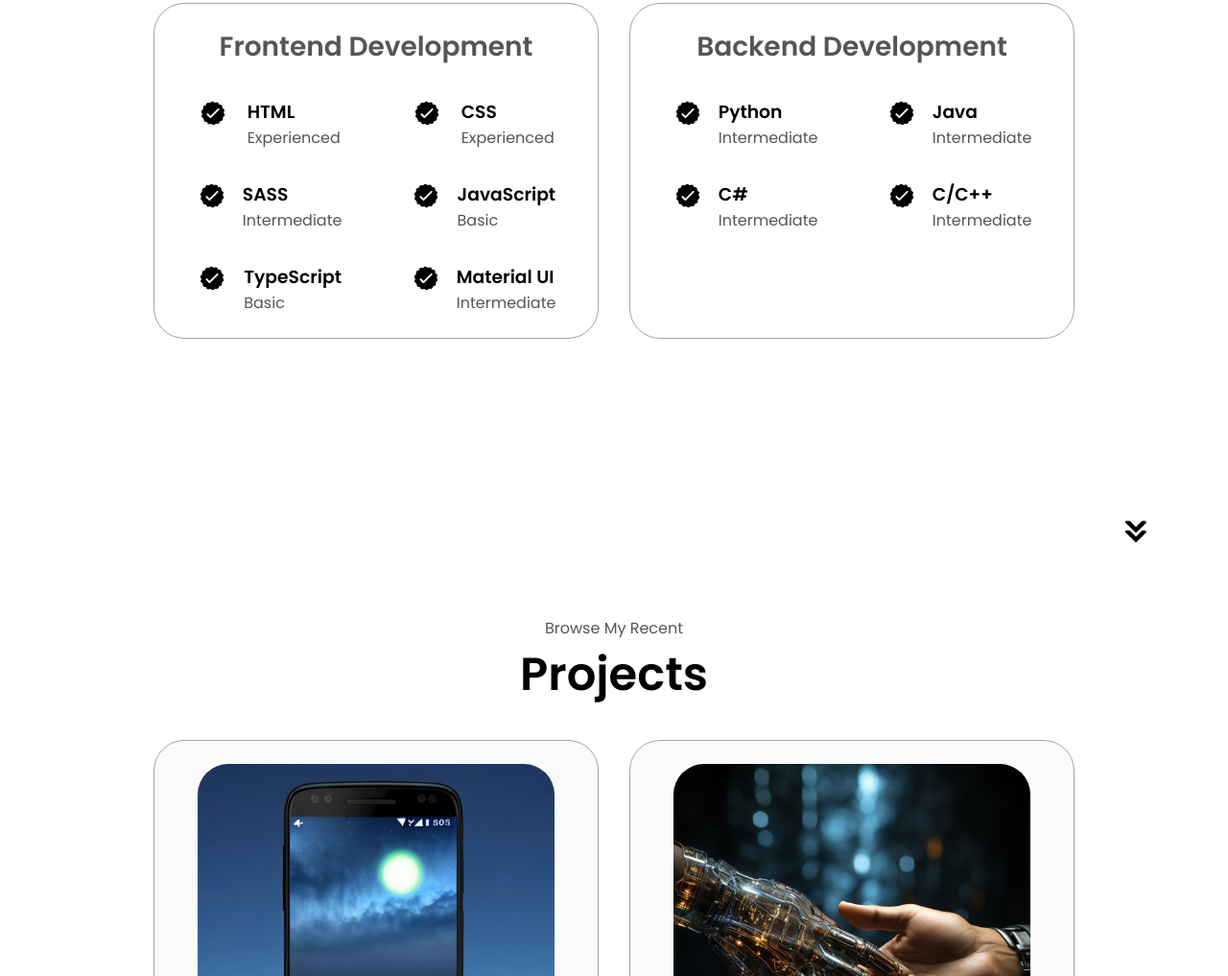
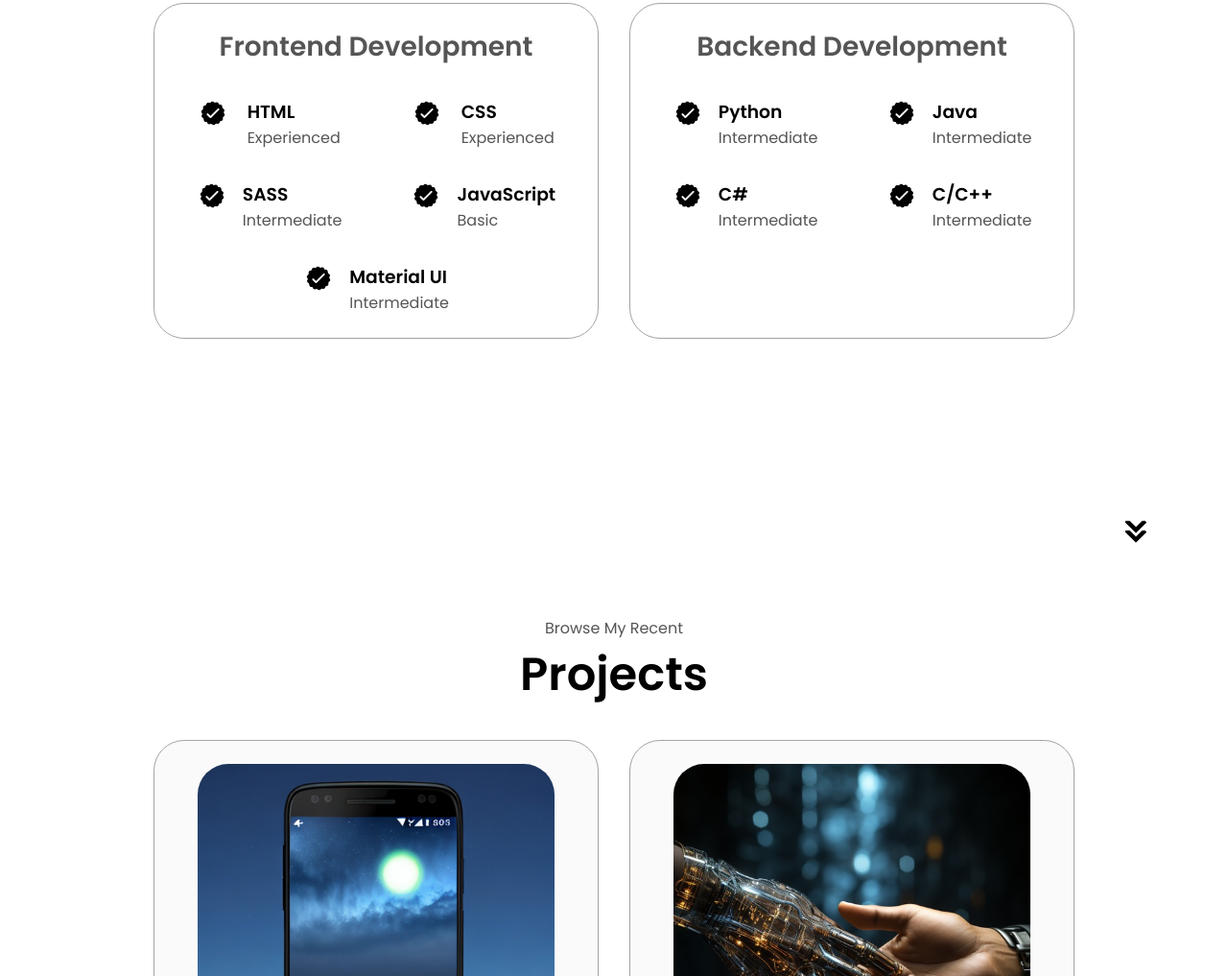
Before and after one commit to NassG1214/Portfolio, a plain HTML site: page index.html in a window 1280 px wide. Shown: the part 1822-2839 px from the top of the page at 96% size. Drawn offline with Linux system fonts and the light colour scheme.

Commit message:
Updated Resume

```diff
--- a/index.html
+++ b/index.html
@@ -48,6 +48,7 @@
           <button
             class="btn btn-color-2"
             onclick="window.open('./assets/resume.pdf')"
+            download="resume.pdf"
           >
             Download CV
           </button>
@@ -173,17 +174,6 @@
                 />
                 <div>
                   <h3>JavaScript</h3>
-                  <p>Basic</p>
-                </div>
-              </article>
-              <article>
-                <img
-                  src="assets/checkmark.png"
-                  alt="Experience icon"
-                  class="icon"
-                />
-                <div>
-                  <h3>TypeScript</h3>
                   <p>Basic</p>
                 </div>
               </article>
```
Also changed, not shown: 1 other file.
